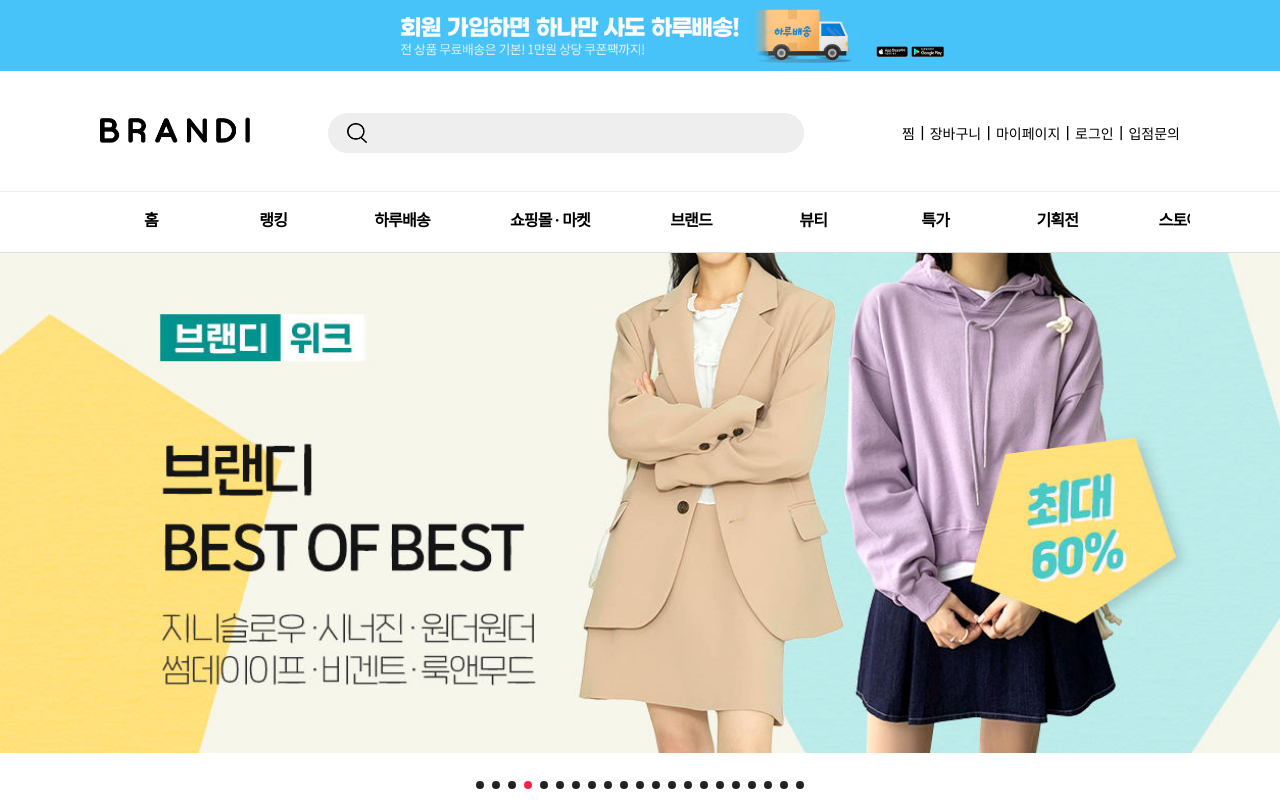
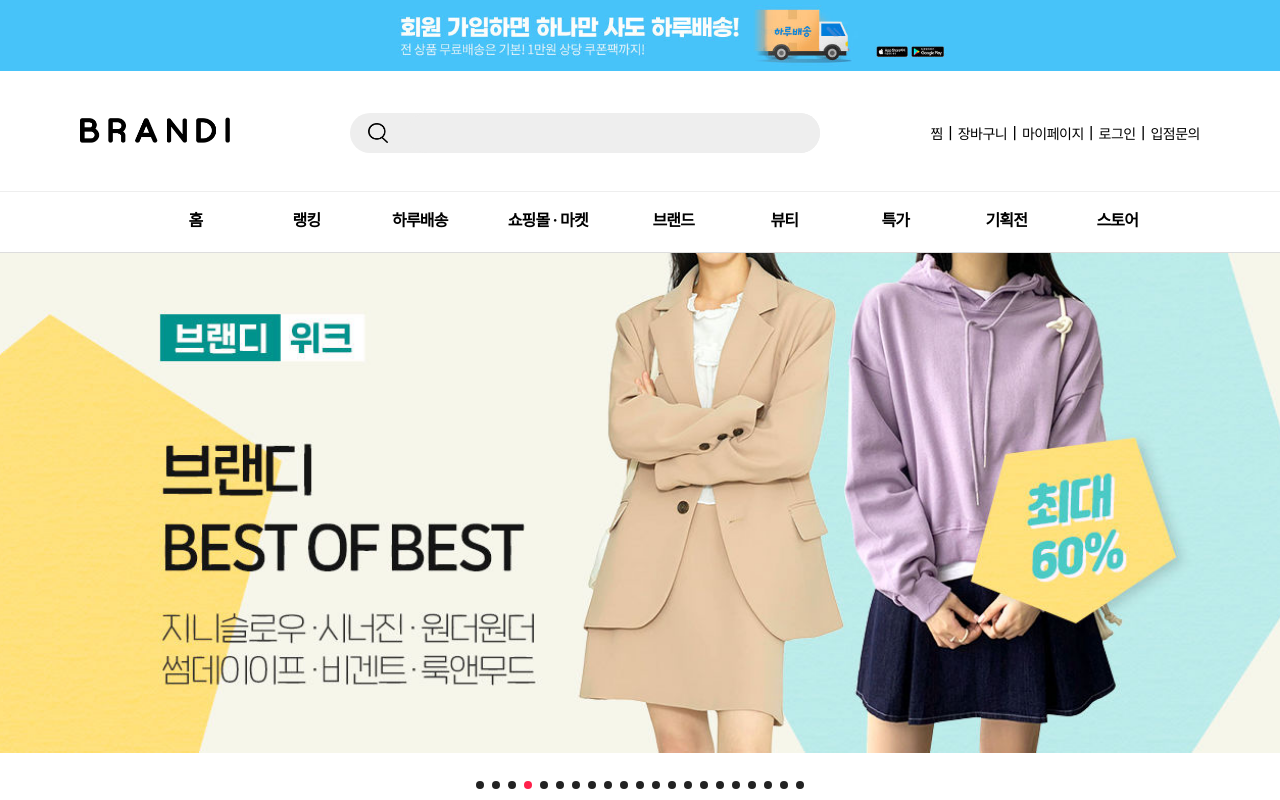
Before and after one commit to hyungook/brandi-clone-coding, a React (Create React App) app: page / in a window 1280 px wide. Shown: the top 800 px of the page. Built offline with nearby package versions, Linux system fonts and the light colour scheme.

Commit message:
header styled-components 수정

```diff
--- a/src/components/Index__header__styled.js
+++ b/src/components/Index__header__styled.js
@@ -39,7 +39,12 @@
 
     @media only screen and (min-width: 768px) {
         max-width: 1300px;
-        padding: 38px 100px;
+        padding: 38px 20px;
+      }
+
+      @media only screen and (min-width: 1024px) {
+        max-width: 1300px;
+        padding: 38px 80px;
       }
 `;
 export const Main__logo = styled.h1`
@@ -59,7 +64,7 @@
     background-color: #eeeeee;
 
     @media only screen and (min-width: 768px) {
-        width: 44%;
+        width: 42%;
       }
 
 
@@ -117,6 +122,10 @@
     justify-content: center;
     align-items: center;
     font-size: 1.4rem;
+
+    @media only screen and (min-width: 768px) {
+        display: none;
+    }
 `;
 export const ShoppingIcon__a  = styled.a`
     width: 100%;
@@ -124,10 +133,6 @@
 `;
 export const ShoppingIcon__img = styled.img`
     text-align: center;
-
-    @media only screen and (min-width: 768px) {
-        display: none;
-      }
 `;
 
 export const UpperMenu = styled.nav`
@@ -148,7 +153,6 @@
 
 export const UpperMenu__ul__li = styled.li`
         text-decoration: none;
-        // margin-right: 8px;
 
         ::after {
             float:left;
@@ -165,6 +169,7 @@
         text-decoration: none;
         color: #000;
         font-size: 14px;
+        letter-spacing: -0.5px
 `;
 
 export const Section__bottom = styled.section`
@@ -197,8 +202,11 @@
       }
 
       @media only screen and (min-width: 768px) {
-        max-width: 1100px;
+
+        max-width: 1000px;
         justify-content: space-around;
+
+        overflow-x: visible;
       }
 `;
 
@@ -253,8 +261,6 @@
     color: var(--color-black);
     text-decoration: none;
 
-    margin: auto 0;
-
     :hover {
         color: #FF204B;
     }
@@ -263,11 +269,14 @@
         width: 100%;
         height: 100%;
         font-size: 1rem;
-        padding: 10px 40px;
+        padding: 10px 0px;
         display: flex;
         justify-content: center;
         align-items: center;
-
     }
 
+    @media only screen and (min-width: 1024px) {
+        padding: 10px 30px;
+      }
+
 `;
```
